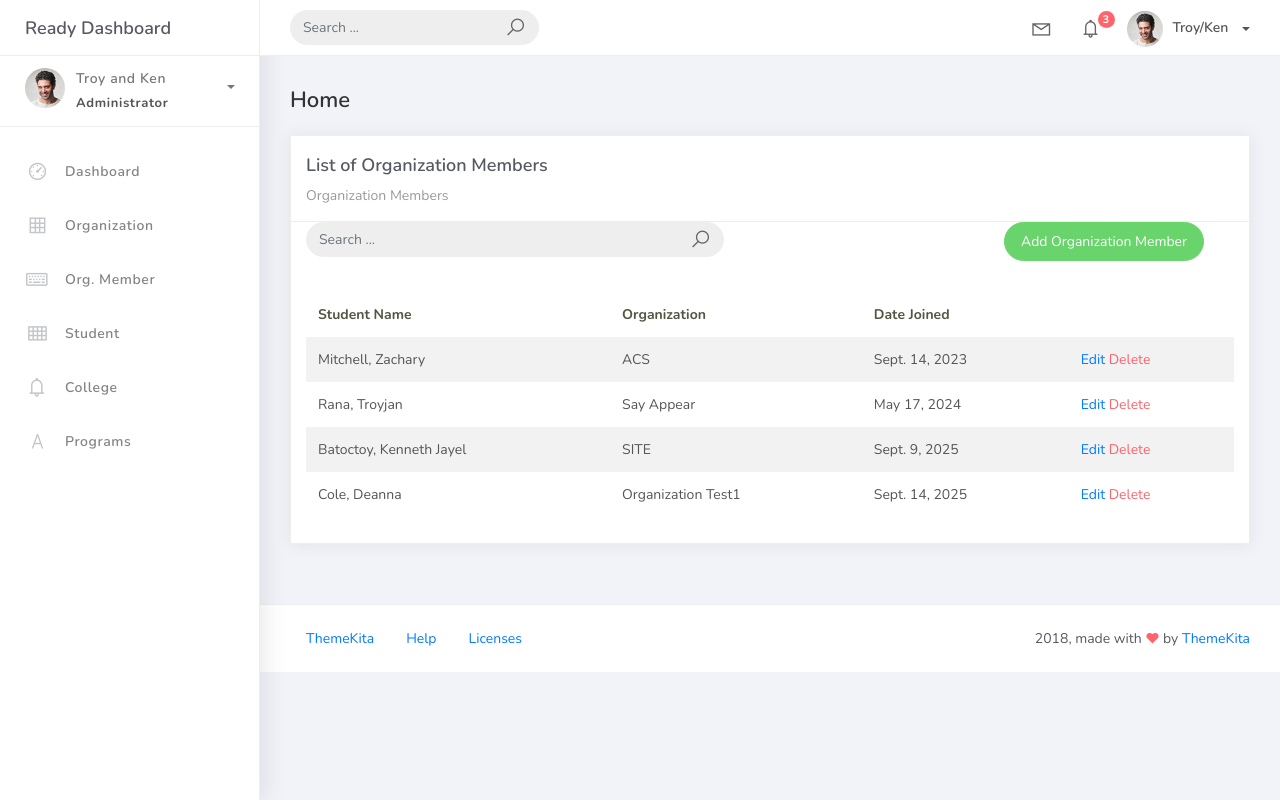
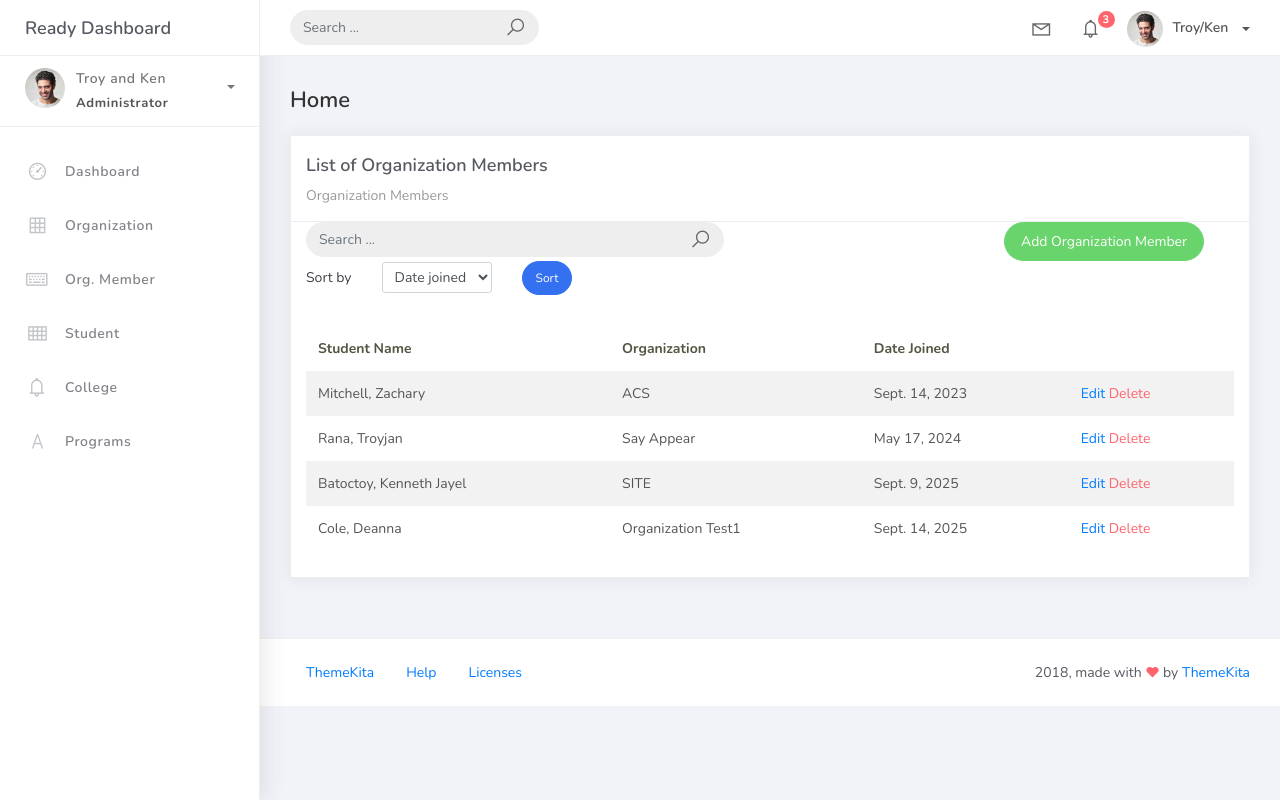
Before and after one commit to steigmeister/PSUSphere, a Django app: page /orgmember_list in a window 1280 px wide. Run offline with Django 5.2, Linux system fonts and the light colour scheme; data comes from the database, SQL or seed files in the repository; both versions use the stored data as it was after the commit; some libraries are stand-ins or nearby versions.

Commit message:
sphere 5 done

```diff
--- a/projectsite/studentorg/views.py
+++ b/projectsite/studentorg/views.py
@@ -17,6 +17,8 @@ class HomePageView(ListView):
 
         context = super().get_context_data(**kwargs)
         context["total_students"] = Student.objects.count()
+        context["total_organizations"] = Organization.objects.count()
+        context["total_programs"] = Program.objects.count()
 
         today = timezone.now() .date()
         count = (
@@ -29,6 +31,8 @@ class HomePageView(ListView):
         )
 
         context["students_joined_this_year"] = count
+        context["latest_organizations"] = count
+        context["latest_programs"] = count
         return context
 
 
@@ -55,7 +59,7 @@ class OrgMemberList(ListView):
     context_object_name = 'orgmember'
     template_name = 'orgmember_list.html'
     paginate_by = 5
-    ordering = ["date_joined", "student", "organization"]
+    ordering = ["date_joined", "student__lastname"]
 
     def get_queryset (self):
         qs = super().get_queryset()
@@ -68,6 +72,12 @@ class OrgMemberList(ListView):
                 Q(date_joined__icontains=query)
             )
         return qs
+    def get_ordering(self):
+        allowed = ["date_joined", "student__lastname"]
+        sort_by = self.request.GET.get("sort_by")
+        if sort_by in allowed:
+            return sort_by
+        return "date_joined"
 
 class StudentList(ListView):
     model = Student
--- a/projectsite/templates/orgmember_list.html
+++ b/projectsite/templates/orgmember_list.html
@@ -31,6 +31,22 @@
             <a href="{% url 'orgmember-add' %}" class="btn btn-success btn-rounded">Add Organization Member</a>
         </div>
     </div>
+</div>
+<div class="col-md-12">
+    <form method="get" class="row g-2 align-items-center">
+        <div class="col-auto">
+            <label for="smallSelect" class="col-form-labe">Sort by</label>
+        </div>
+        <div class="col-auto">
+            <select class="form-control form-control-sm" id="smallSelect" name="sort_by">
+                <option value="date_joined" {% if request.GET.sort_by == "date_joined" %}selected{% endif %}>Date joined</option>
+                <option value="student__lastname" {% if request.GET.sort_by == "student__lastname" %}selected{% endif %}>Student</option>
+            </select>
+        </div>
+        <div class="col-auto">
+            <button type="submit" class="btn btn-primary btn-sm btn-rounded">Sort</button>
+        </div>
+    </form>
 </div>
 <!-- Ends CreateView here -->
                     <div class="card-body">
```
Also changed, not shown: projectsite/templates/home.html (+4 -4 lines), projectsite/db.sqlite3.
